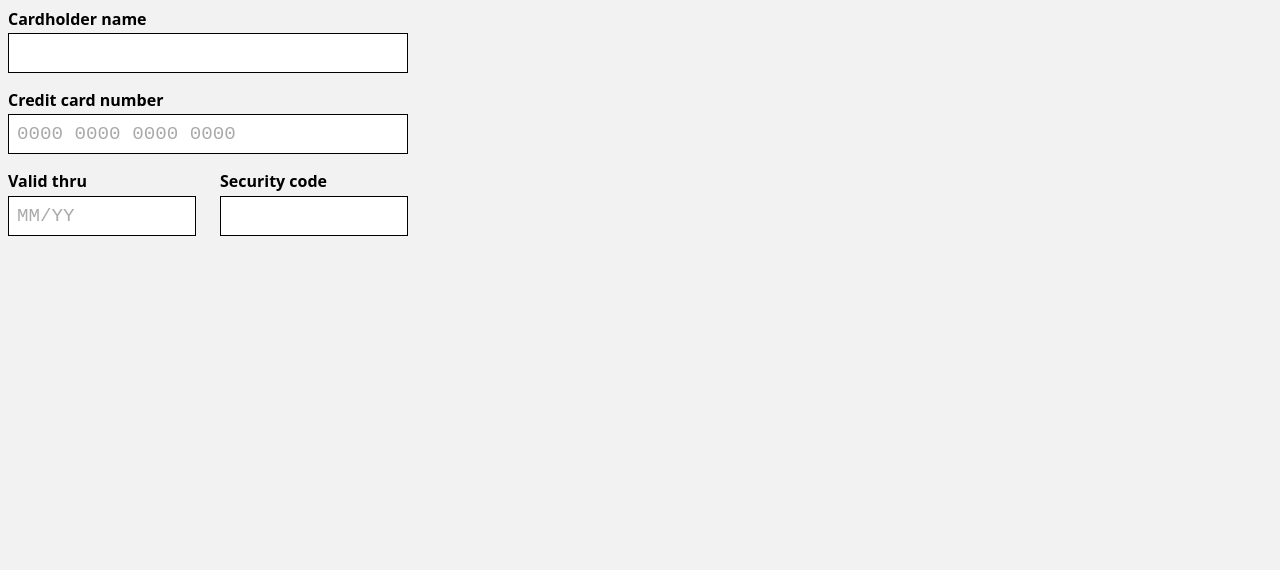
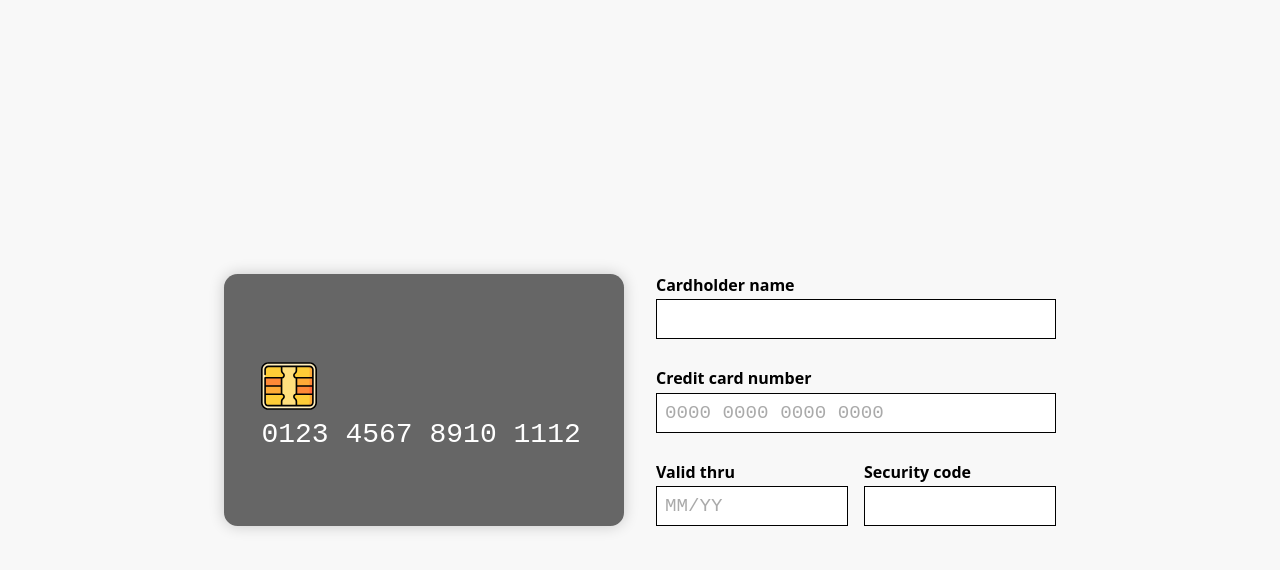
Before and after one commit to moroz/svelte-credit-card-input, a Svelte app: page / in a window 1280 px wide. Shown: the top 570 px of the page. Built offline with nearby package versions, Linux system fonts and the light colour scheme; a web font is replaced by a local one.

Commit message:
Implement card visual with chip and card number

```diff
--- a/src/App.svelte
+++ b/src/App.svelte
@@ -2,6 +2,9 @@
   import CardNumberField from "./lib/CardNumberField.svelte";
   import ExpirationDateField from "./lib/ExpirationDateField.svelte";
   import InputField from "./lib/InputField.svelte";
+  import CardVisual from "./lib/CardVisual/CardVisual.svelte";
+
+  let creditCardMask = "0000 0000 0000 0000";
 
   let formData = {
     creditCardNo: "",
@@ -12,13 +15,18 @@
 </script>
 
 <div class="layout">
+  <CardVisual {formData} {creditCardMask} />
   <form class="form">
     <InputField
       name="cardholderName"
       bind:value={formData.cardholderName}
       label="Cardholder name"
     />
-    <CardNumberField id="creditCardNo" bind:value={formData.creditCardNo} />
+    <CardNumberField
+      id="creditCardNo"
+      bind:value={formData.creditCardNo}
+      mask={creditCardMask}
+    />
     <div class="columns">
       <ExpirationDateField id="validThru" bind:value={formData.validThru} />
       <InputField
--- a/src/css/_variables.sass
+++ b/src/css/_variables.sass
@@ -1,6 +1,27 @@
+@use "sass:math"
+
 $font-monospace: "PT Mono", monospace, monospace
 $font-sans: system-ui, -apple-system, BlinkMacSystemFont, sans-serif
 $input-height: 2.5rem
 $input-font-size: 1.2rem
 $input-border-radius: 0
-$column-gap: 1.5rem
+$column-gap: 1rem
+$card-width: 25rem
+$body-bg: #f8f8f8
+
+$card-ratio-width: 85.6
+$card-ratio-height: 53.98
+$card-ratio: math.div($card-ratio-height, $card-ratio-width)
+$card-height: $card-width * $card-ratio
+
+@function relative-to-card($milimeters)
+  @return math.div($milimeters, $card-ratio-width) * $card-width
+
+$chip-width: relative-to-card(12)
+$chip-y: relative-to-card(18)
+$chip-x: relative-to-card(8)
+
+$cardholder-y: $chip-y + relative-to-card(13)
+$cardholder-x: $chip-x
+
+$card-radius: relative-to-card(2.9)
--- a/src/css/app.sass
+++ b/src/css/app.sass
@@ -4,3 +4,4 @@
 @import layout
 @import inputs
 @import form
+@import card_visual
--- a/src/css/base.sass
+++ b/src/css/base.sass
@@ -6,7 +6,10 @@ html,body
 
 body
   font-family: $font-sans
-  background: #f2f2f2
+  background: $body-bg
+  padding: 0
+  margin: 0
+  height: 100vh
 
 form .label
   font-weight: bold
--- a/src/css/form.sass
+++ b/src/css/form.sass
@@ -1,2 +1,7 @@
 .form
-  max-width: 25rem
+  width: $card-width
+  min-height: $card-height
+
+  display: flex
+  flex-direction: column
+  justify-content: space-between
--- a/src/css/inputs.sass
+++ b/src/css/inputs.sass
@@ -1,5 +1,4 @@
 .masked-input-field, .input-field
-  margin-bottom: 1rem
   width: 100%
 
   .label
--- a/src/css/layout.sass
+++ b/src/css/layout.sass
@@ -1,6 +1,16 @@
+.layout
+  display: flex
+  align-items: center
+  justify-content: center
+  gap: 2rem
+  height: 100vh
+
 .columns
   display: flex
   gap: $column-gap
 
   > *
     flex: 1
+
+  .input-field, .masked-input-field
+    margin-bottom: 0
--- a/src/lib/CardNumberField.svelte
+++ b/src/lib/CardNumberField.svelte
@@ -1,11 +1,11 @@
 <script lang="ts">
   import { maskValueToPlaceholder } from "../helpers/maskHelpers";
 
-  export let initialPlaceholder = "0000 0000 0000 0000";
+  export let mask = "0000 0000 0000 0000";
   export let id: string;
 
   export let value = "";
-  let placeholder = initialPlaceholder;
+  let placeholder = mask;
   let input;
 
   function onChange(event: Event) {
@@ -13,8 +13,6 @@
     value = target.value.replace(/[^\d]/g, "");
     input.value = maskValueToPlaceholder(value, placeholder);
   }
-
-  $: placeholder = initialPlaceholder;
 </script>
 
 <div class="masked-input-field">
--- /dev/null
+++ b/src/lib/CardVisual/CardVisual.svelte
@@ -0,0 +1,49 @@
+<script lang="ts">
+  import { maskValueToPlaceholder } from "../../helpers/maskHelpers";
+
+  import ChipImage from "../../assets/chip.svg";
+
+  export let formData: any;
+  export let creditCardMask: string;
+
+  const DEFAULT_CARD = "0123 4567 8910 1112";
+</script>
+
+<div class="card-visual">
+  <img src={ChipImage} class="chip" />
+  <span class="cardholder-name"
+    >{formData.creditCardNo
+      ? maskValueToPlaceholder(formData.creditCardNo, creditCardMask)
+      : DEFAULT_CARD}</span
+  >
+</div>
+
+<style lang="sass">
+  @import "../../css/_variables"
+
+  .card-visual
+    --background: #666
+
+    width: $card-width
+    background: var(--background)
+    box-shadow: 0 0 15px rgba(0,0,0,.2)
+    height: $card-width * $card-ratio
+    border-radius: $card-radius
+    position: relative
+    font-family: $font-monospace
+    text-transform: uppercase
+    color: white
+
+  .chip
+    width: $chip-width
+    position: absolute
+    top: $chip-y
+    left: $chip-x
+
+  .cardholder-name
+    position: absolute
+    top: $cardholder-y
+    left: $cardholder-x
+    font-size: relative-to-card(6)
+
+</style>
```
Also changed, not shown: src/assets/chip.svg (added), src/css/card_visual.sass (added).
